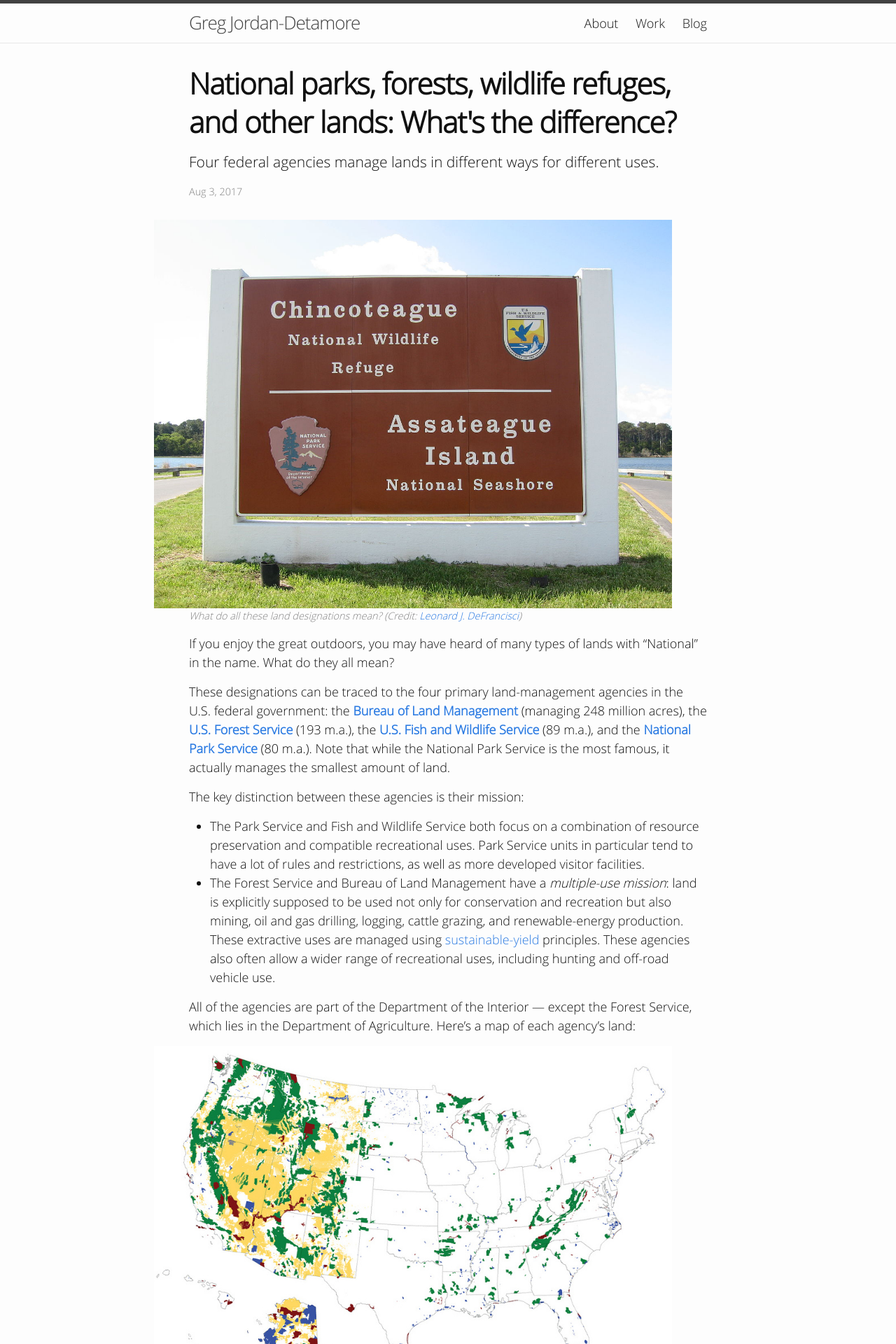
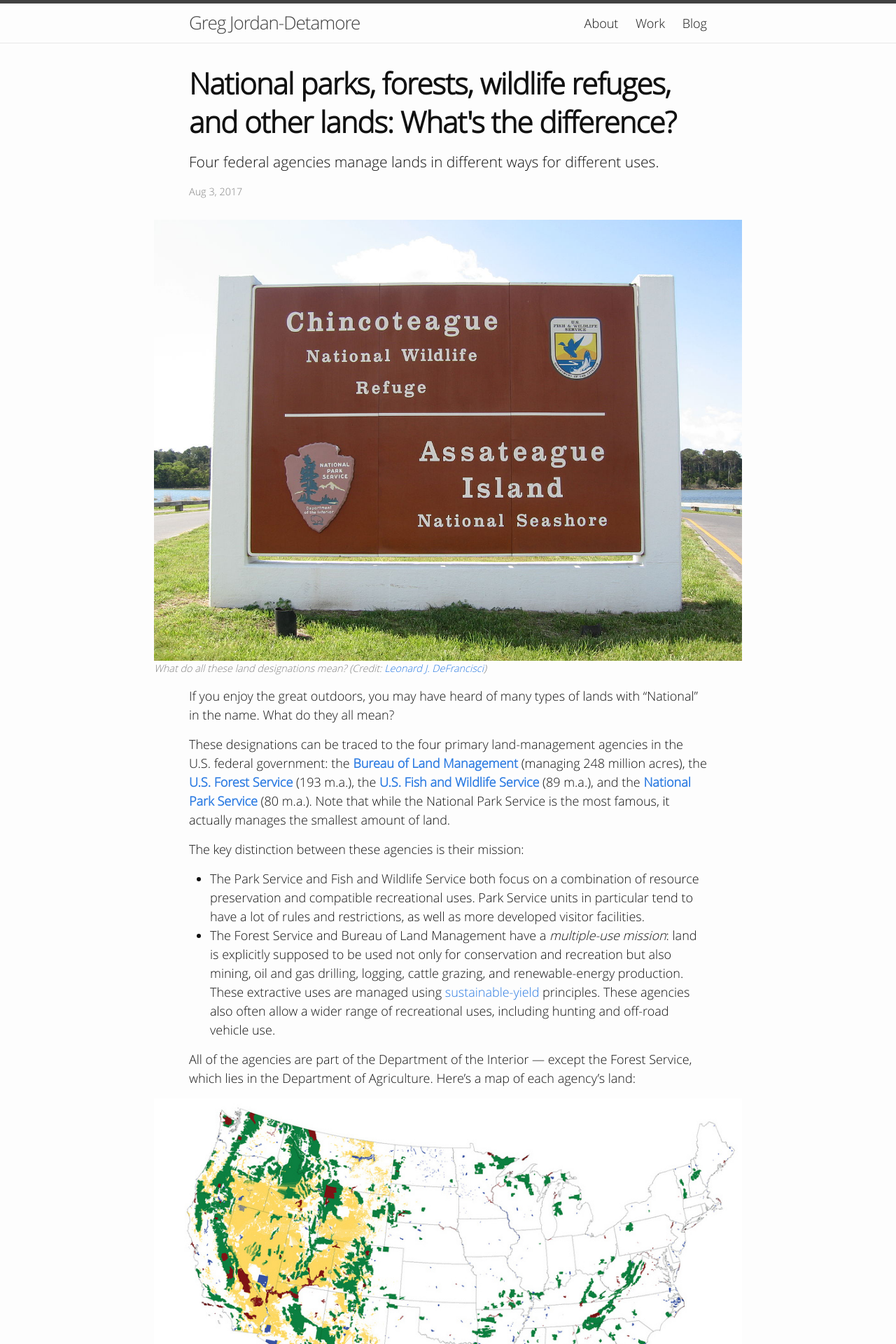
Before and after one commit to gregjd/gregjd.github.io, a Jekyll site: the page built from _posts/2017-08-03-types-of-federal-lands.md, in a window 1280 px wide. Shown: the top 1920 px of the page at 70% size. Built offline with Jekyll 4.4.1, drawn with Linux system fonts in a browser that asks for light colours; comment, search, counter and statistics services are not loaded.

Commit message:
Move class to the right place

```diff
--- a/_includes/image.html
+++ b/_includes/image.html
@@ -1 +1 @@
-<figure>{% if {{include.url}} %}<a class="no_icon" target="_blank" href="{{include.url}}">{% endif %}<img class="docimage{% unless include.width == 'narrow' %} wide{% endunless %}" src="/images/{{include.file}}" alt="{{include.alt}}" {% if {{include.max-width}} %}style="max-width: {{include.max-width}}px"{% endif %} />{% if {{include.url}} %}</a>{% endif %}<figcaption>{% if {{include.caption}} %}{{include.caption}} {% endif %}(Credit: <a href="{{include.source}}" title="View image source">{{include.credit}}</a>)</figcaption></figure>
+<figure{% unless include.width == 'narrow' %} class="wide"{% endunless %}>{% if {{include.url}} %}<a class="no_icon" target="_blank" href="{{include.url}}">{% endif %}<img class="docimage" src="/images/{{include.file}}" alt="{{include.alt}}" {% if {{include.max-width}} %}style="max-width: {{include.max-width}}px"{% endif %} />{% if {{include.url}} %}</a>{% endif %}<figcaption>{% if {{include.caption}} %}{{include.caption}} {% endif %}(Credit: <a href="{{include.source}}" title="View image source">{{include.credit}}</a>)</figcaption></figure>
```
